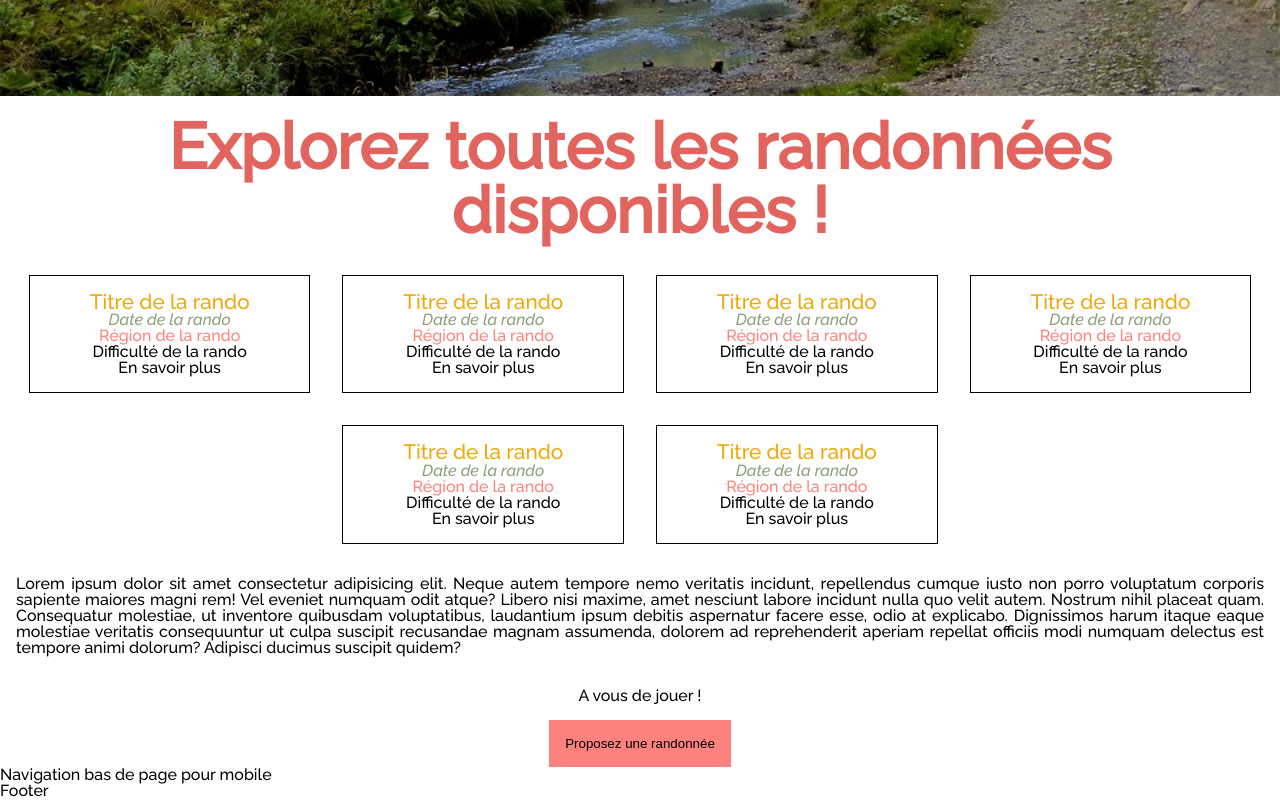
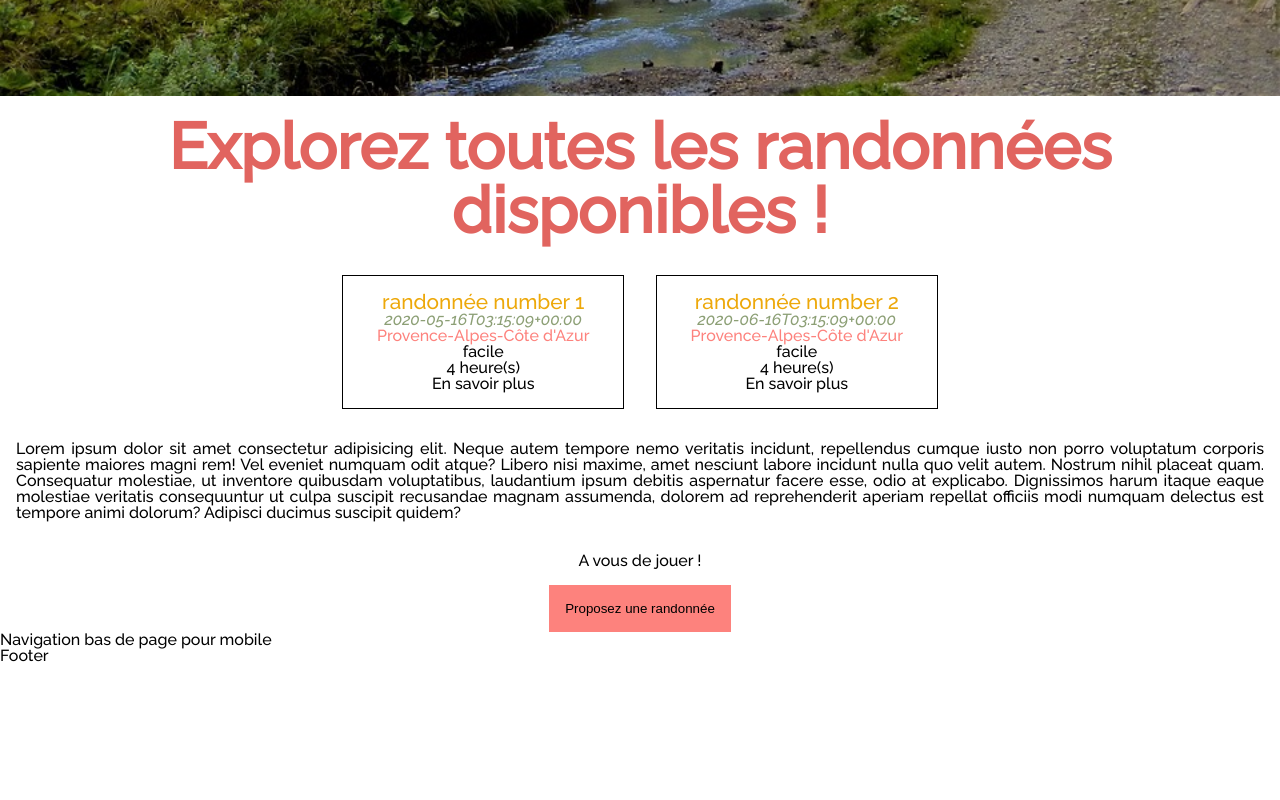
Before and after one commit to celinedepauw/Orando, a React app: page / in a window 1280 px wide. Shown: the part 799-1599 px from the top of the page. After the commit the page ends 1464 px from the top, so only its background shows below. Built offline with nearby package versions, Linux system fonts and the light colour scheme; a web font is replaced by a local one.

Commit message:
display test with static datas in initial state

```diff
--- a/src/components/Home/WalkSmall.js
+++ b/src/components/Home/WalkSmall.js
@@ -1,13 +1,29 @@
 import React from 'react';
+import PropTypes from 'prop-types';
 
-const WalkSmall = () => (
+const WalkSmall = ({
+  title,
+  date,
+  difficulty,
+  duration,
+  area,
+}) => (
   <div className="home_walk_small">
-    <h3 className="home_walk_title">Titre de la rando</h3>
-    <p className="home_walk_date">Date de la rando</p>
-    <p className="home_walk_area">Région de la rando</p>
-    <p className="home_walk_difficulty">Difficulté de la rando</p>
+    <h3 className="home_walk_title">{title}</h3>
+    <p className="home_walk_date">{date}</p>
+    <p className="home_walk_area">{area.name}</p>
+    <p className="home_walk_difficulty">{difficulty}</p>
+    <p className="home_walk_duration">{duration} heure(s)</p>
     <a href="" className="home_walk_more_infos">En savoir plus</a>
   </div>
 );
 
+WalkSmall.propTypes = {
+  title: PropTypes.string.isRequired,
+  date: PropTypes.string.isRequired,
+  difficulty: PropTypes.string.isRequired,
+  duration: PropTypes.number.isRequired,
+  area: PropTypes.object.isRequired,
+};
+
 export default WalkSmall;
--- a/src/components/Home/home.scss
+++ b/src/components/Home/home.scss
@@ -58,6 +58,10 @@
 
       }
 
+      .home_walk_duration {
+
+      }
+
       .home_walk_more_infos {
 
         &:hover {
--- a/src/components/Home/index.js
+++ b/src/components/Home/index.js
@@ -1,19 +1,17 @@
 import React from 'react';
+import PropTypes from 'prop-types';
 
 import WalkSmall from 'src/containers/Home/walkSmall';
 
 import './home.scss';
 
-const Home = () => (
+const Home = ({ walks }) => (
   <main className="home">
     <h2 className="home_title">Explorez toutes les randonnées disponibles !</h2>
     <div className="home_walks_list">
-      <WalkSmall />
-      <WalkSmall />
-      <WalkSmall />
-      <WalkSmall />
-      <WalkSmall />
-      <WalkSmall />
+      {walks.map((walk) => (
+        <WalkSmall key={walk.id} {...walk} />
+      ))}
     </div>
     <div className="home_resume">
     Lorem ipsum dolor sit amet consectetur adipisicing elit. Neque autem tempore nemo veritatis incidunt, repellendus cumque iusto non porro voluptatum corporis sapiente maiores magni rem! Vel eveniet numquam odit atque?
@@ -27,4 +25,11 @@ const Home = () => (
   </main>
 );
 
+Home.propTypes = {
+  walks: PropTypes.arrayOf(
+    PropTypes.shape({
+      id: PropTypes.number.isRequired,
+    }).isRequired,
+  ).isRequired,
+};
 export default Home;
--- a/src/containers/Home/index.js
+++ b/src/containers/Home/index.js
@@ -6,6 +6,7 @@ import Home from 'src/components/Home';
 // if we need to read informations in the state
 const mapStateToProps = (state) => ({
   // nom de la prop à remplir: élément à récupérer dans le state
+  walks: state.walks,
 });
 
 // === mapDispatchToProps
--- a/src/reducers/walkReducer.js
+++ b/src/reducers/walkReducer.js
@@ -1,5 +1,32 @@
 const initialState = {
-  test: [],
+  walks: [
+    {
+      id: 1,
+      title: 'randonnée number 1',
+      date: '2020-05-16T03:15:09+00:00',
+      duration: 4,
+      difficulty: 'facile',
+      description: 'Unde ut eaque facilis dolorum consequatur. Enim ducimus cupiditate velit alias temporibus et quam. Qui deleniti quia eos incidunt odit inventore maiores. Qui culpa aut illo et.',
+      area: {
+        id: 3,
+        name: 'Provence-Alpes-Côte d\'Azur',
+        color: '#FD827D',
+      },
+    },
+    {
+      id: 2,
+      title: 'randonnée number 2',
+      date: '2020-06-16T03:15:09+00:00',
+      duration: 4,
+      difficulty: 'facile',
+      description: 'Unde ut eaque facilis dolorum consequatur. Enim ducimus cupiditate velit alias temporibus et quam. Qui deleniti quia eos incidunt odit inventore maiores. Qui culpa aut illo et.',
+      area: {
+        id: 3,
+        name: 'Provence-Alpes-Côte d\'Azur',
+        color: '#FD827D',
+      },
+    },
+  ],
 };
 
 function walkReducer(state = initialState, action) {
```
